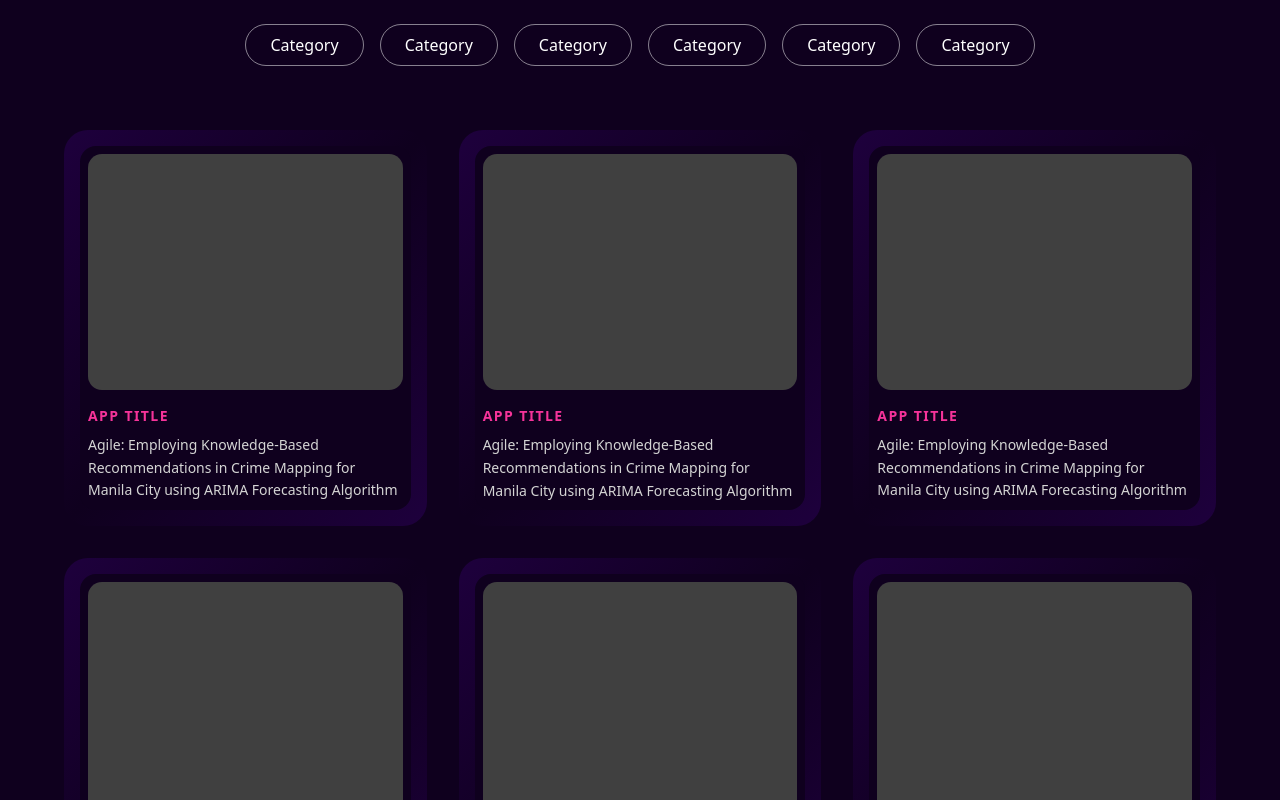
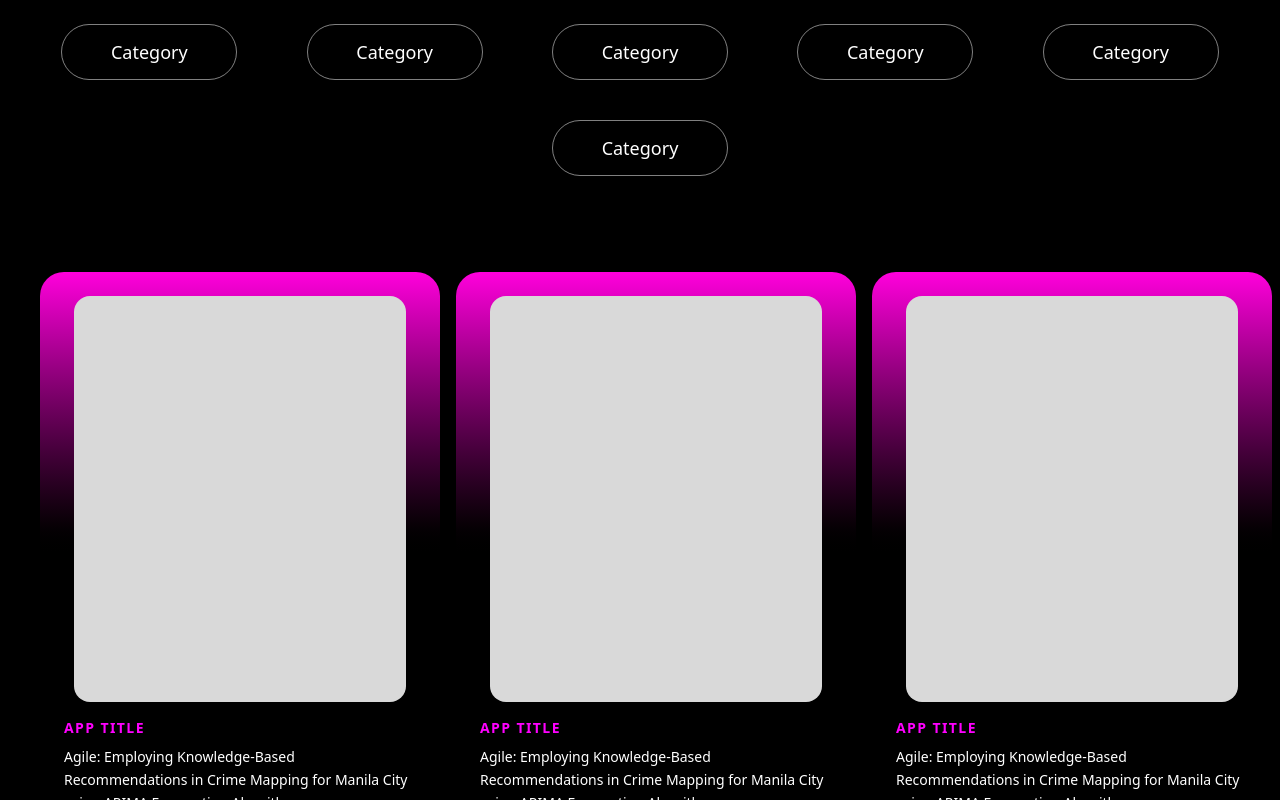
Before and after one commit to benjughmin/cs_expo_2025, a Next.js app: page /projects in a window 1280 px wide. Shown: the part 840-1640 px from the top of the page. Built offline with nearby package versions, Linux system fonts and the light colour scheme.

Commit message:
update: ui design of the CategoryFilters and ProjectsCard

```diff
--- a/src/app/projects/components/CategoryFilters.tsx
+++ b/src/app/projects/components/CategoryFilters.tsx
@@ -10,17 +10,15 @@ export default function CategoryFilters() {
   ];
 
 return (
-    <section className="w-full max-w-6xl mx-auto py-8">
-      <div className="flex flex-wrap items-center justify-center gap-4">
+    <section className="w-full py-8 flex flex-wrap items-center justify-evenly gap-10 mb-8">
       {categories.map((category, index) => (
         <button
           key={index}
-            className="px-6 py-2 text-white border border-white/50 rounded-full hover:bg-white/10 transition-colors"
+          className="w-[176px] h-[56px] text-lg text-white border border-white/50 rounded-full hover:bg-white/10 transition-colors"
         >
           {category}
         </button>
       ))}
-      </div>
     </section>
   );
 }
--- a/src/app/projects/components/ProjectsCard.tsx
+++ b/src/app/projects/components/ProjectsCard.tsx
@@ -1,15 +1,17 @@
-{/* This component represents an individual project card used in the Projects grid layout. */}
+{
+  /* This component represents an individual project card used in the Projects grid layout. */
+}
 export default function ProjectsCard() {
   return (
-    <div className="bg-gradient-to-br from-[#1E003D] via-[#0F001E] to-[#1E003D] p-4 rounded-3xl relative">
-      <div className="bg-[#0f001e] p-2 rounded-2xl">
-        <div className="bg-neutral-700 w-full aspect-[4/3] rounded-xl mb-4"></div>
-
-      <h3 className="text-pink-500 font-bold tracking-widest text-sm">
+    <div className="bg-gradient-to-b from-[#FF00DC] via-black/80 to-black p-6 rounded-[24px] w-[400px] h-[574px] flex flex-col">
+      {/* Image Placeholder */}
+      <div className="bg-[#D9D9D9] w-[332px] h-[406px] rounded-[16px] mb-4 mx-auto"></div>
+      {/* Text Content */}
+      <div className="flex flex-col">
+        <h3 className="text-[#FF00FF] font-bold tracking-widest text-sm mb-2">
           APP TITLE
         </h3>
-
-      <p className="text-neutral-300 mt-2 text-sm leading-relaxed">
+        <p className="text-white text-sm leading-relaxed">
           Agile: Employing Knowledge-Based Recommendations in Crime Mapping for
           Manila City using ARIMA Forecasting Algorithm
         </p>
--- a/src/app/projects/components/ProjectsGrid.tsx
+++ b/src/app/projects/components/ProjectsGrid.tsx
@@ -5,12 +5,10 @@ export default function ProjectsGrid() {
   const projectCount = Array.from({ length: 9 });
 
   return (
-    <section className="w-full max-w-6xl mx-auto py-8">
-      <div className="grid grid-cols-1 md:grid-cols-2 lg:grid-cols-3 gap-8">
-        {projectCount.map((_, index) => (
-          <ProjectsCard key={index} />
-        ))}
-      </div>
+    <section className="w-full max-w-[1200px] py-8 grid grid-cols-3 gap-12 mx-auto">
+      {projectCount.map((_, index) => (
+        <ProjectsCard key={index} />
+      ))}
     </section>
   );
 }
--- a/src/app/projects/page.tsx
+++ b/src/app/projects/page.tsx
@@ -5,7 +5,7 @@ import ProjectsGrid from "./components/ProjectsGrid";
 
 export default function ProjectsPage() {
   return (
-    <main className="flex flex-col items-center justify-center min-h-screen p-8 bg-[#0f001e] text-white">
+    <main className="flex flex-col items-center justify-center min-h-screen p-8 bg-black text-white">
       <ProjectsHero />
       <CategoryFilters />
       <ProjectsGrid />
```
Lines whose indentation alone changed are shown as unchanged.
